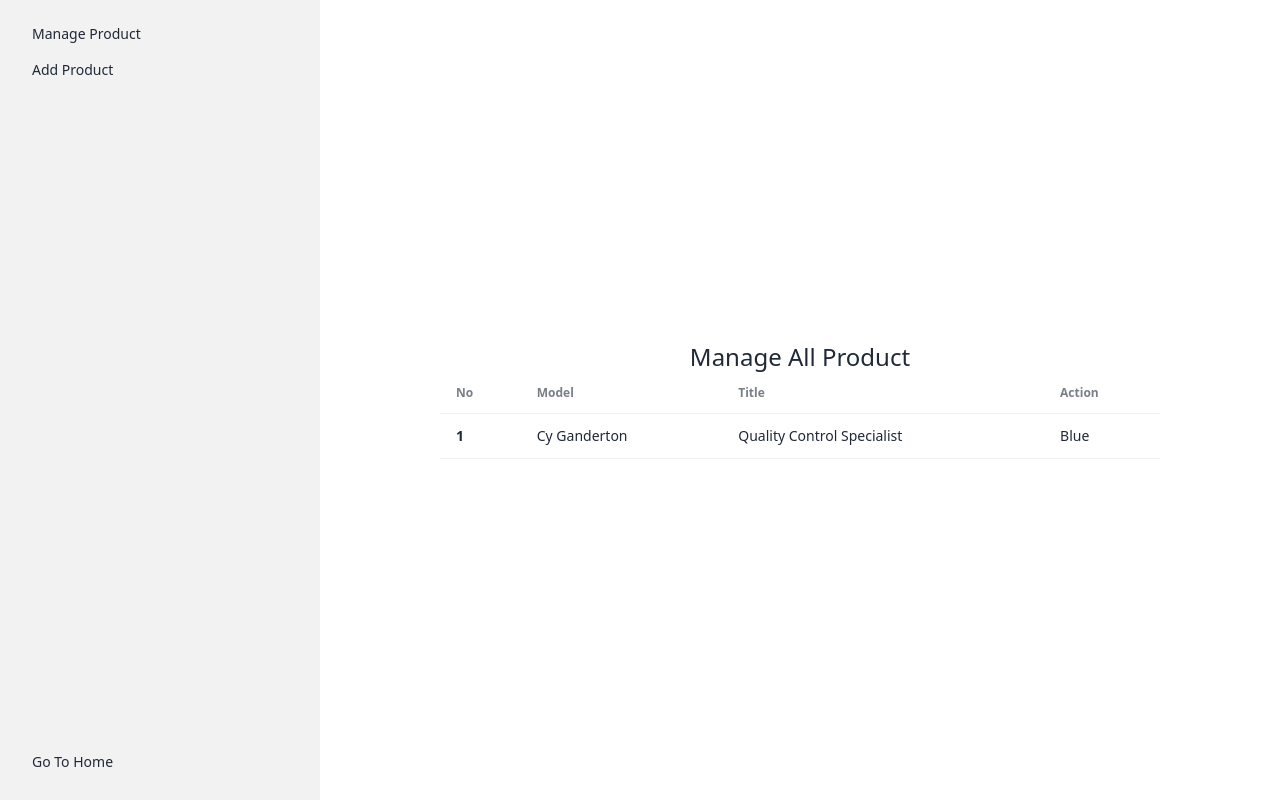
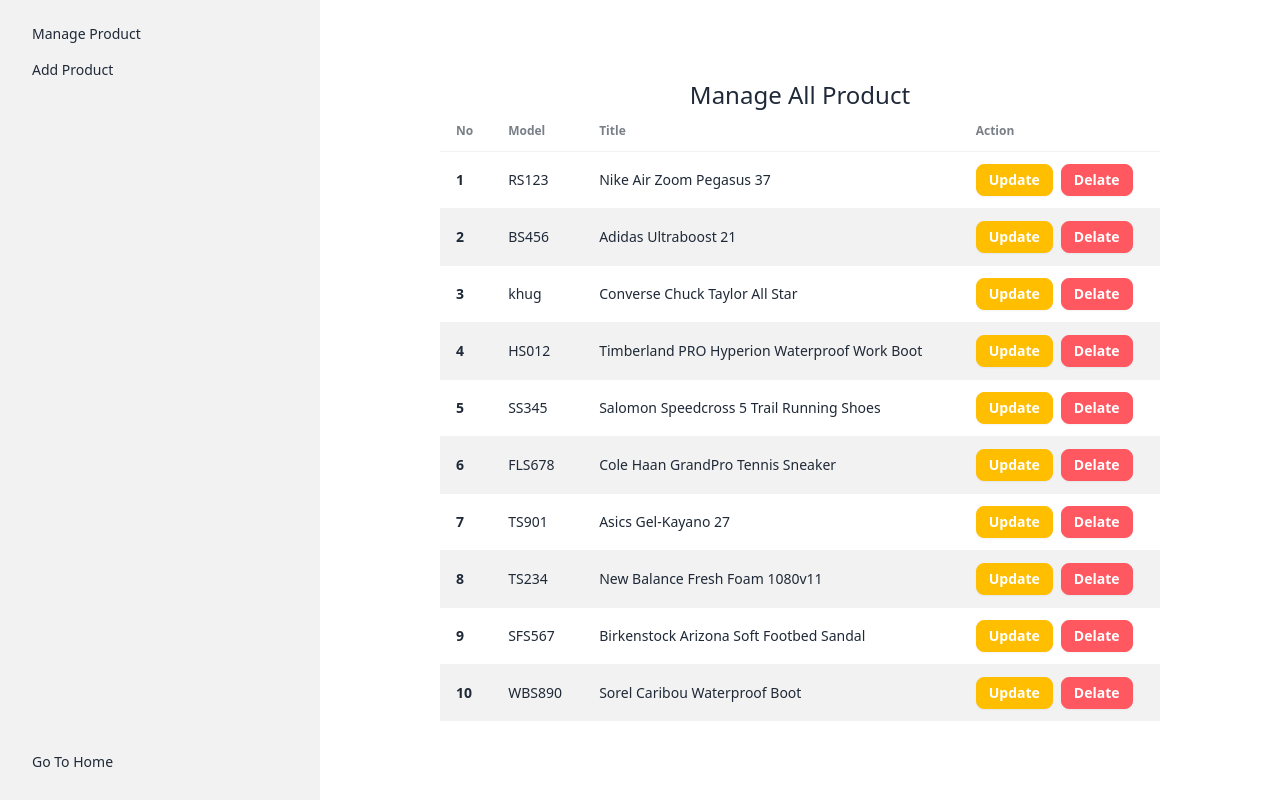
Before and after one commit to TanvirAlamSk/stride-wave-progect1, a React (Create React App) app: page /dashboard in a window 1280 px wide. Built offline with nearby package versions, Linux system fonts and the light colour scheme; no server answers; data requests are answered from the project's data file; sample sign-in values are in the browser's storage.

Commit message:
delete functionality done

```diff
--- a/db.json
+++ b/db.json
@@ -1,7 +1,7 @@
 {
   "shoes": [
     {
-      "id": 1,
+      "id": "1",
       "model": "RS123",
       "title": "Nike Air Zoom Pegasus 37",
       "price": 120,
@@ -9,7 +9,7 @@
       "image": "https://static.nike.com/a/images/t_PDP_1728_v1/f_auto,q_auto:eco/d0018c80-6420-44e4-a94e-64b64627d662/pegasus-39-mens-road-running-shoes-jXTgc9.png"
     },
     {
-      "id": 2,
+      "id": "2",
       "model": "BS456",
       "title": "Adidas Ultraboost 21",
       "price": 180,
@@ -17,15 +17,15 @@
       "image": "https://assets.adidas.com/images/h_2000,f_auto,q_auto,fl_lossy,c_fill,g_auto/231a3c6976214bb59b8a94bed55453a3_9366/Ultraboost_Light_Shoes_Pink_ID3288_HM1.jpg"
     },
     {
-      "id": 3,
-      "model": "CS789",
+      "id": "3",
+      "model": "khug",
       "title": "Converse Chuck Taylor All Star",
-      "price": 55,
+      "price": "55",
       "description": "The iconic Converse Chuck Taylor All Star is a timeless sneaker with a classic design.",
       "image": "https://www.converse.com/dw/image/v2/BCZC_PRD/on/demandware.static/-/Sites-cnv-master-catalog/default/dw5598b08e/images/a_107/A10262C_A_107X1.jpg?sw=964"
     },
     {
-      "id": 4,
+      "id": "4",
       "model": "HS012",
       "title": "Timberland PRO Hyperion Waterproof Work Boot",
       "price": 190,
@@ -33,7 +33,7 @@
       "image": "https://images.timberland.com/is/image/timberland/90625357-HERO?hei=1350&wid=1350&qlt=50&resMode=sharp2&op_usm=0.9,1.0,8,0"
     },
     {
-      "id": 5,
+      "id": "5",
       "model": "SS345",
       "title": "Salomon Speedcross 5 Trail Running Shoes",
       "price": 130,
@@ -41,7 +41,7 @@
       "image": "https://runcompany.co.uk/cdn/shop/products/salomon-men-s-speedcross-5-trail-shoe-goji-berry-w-black-8-29510904873137_600x.png?v=1709375553"
     },
     {
-      "id": 6,
+      "id": "6",
       "model": "FLS678",
       "title": "Cole Haan GrandPro Tennis Sneaker",
       "price": 150,
@@ -49,7 +49,7 @@
       "image": "https://www.colehaan.com/dw/image/v2/AALO_PRD/on/demandware.static/-/Sites-itemmaster_colehaan/default/dw575d9705/images/C22584/large/_e_N_C22584.jpg?sw=510"
     },
     {
-      "id": 7,
+      "id": "7",
       "model": "TS901",
       "title": "Asics Gel-Kayano 27",
       "price": 160,
@@ -57,7 +57,7 @@
       "image": "https://images.asics.com/is/image/asics/1014A259_007_SR_RT_GLB?$zoom$"
     },
     {
-      "id": 8,
+      "id": "8",
       "model": "TS234",
       "title": "New Balance Fresh Foam 1080v11",
       "price": 150,
@@ -65,7 +65,7 @@
       "image": "https://nb.scene7.com/is/image/NB/u9060blk_nb_02_i?$dw_detail_main_lg$&bgc=f1f1f1&layer=1&bgcolor=f1f1f1&blendMode=mult&scale=10&wid=1600&hei=1600"
     },
     {
-      "id": 9,
+      "id": "9",
       "model": "SFS567",
       "title": "Birkenstock Arizona Soft Footbed Sandal",
       "price": 135,
@@ -73,28 +73,12 @@
       "image": "https://www.birkenstock.com/dw/image/v2/BDXC_PRD/on/demandware.static/-/Sites-master-catalog/default/dw1c14c58a/151183/151183.jpg?sw=848&sh=848&strip=false"
     },
     {
-      "id": 10,
+      "id": "10",
       "model": "WBS890",
       "title": "Sorel Caribou Waterproof Boot",
       "price": 170,
       "description": "Sorel Caribou boots are designed to keep your feet warm and dry in harsh winter conditions.",
       "image": "https://columbia.scene7.com/is/image/ColumbiaSportswear2/2030481_247_f?wid=768&hei=806&v=1714468679"
-    },
-    {
-      "id": 11,
-      "model": "IG3320",
-      "title": "ADIZERO BOSTON 12 RUNNING SHOES",
-      "price": "160",
-      "image": "https://assets.adidas.com/images/h_840,f_auto,q_auto,fl_lossy,c_fill,g_auto/ee82faf538964684a25ada28902dade6_9366/Adizero_Boston_12_Running_Shoes_Beige_IG3320_HM1.jpg",
-      "description": "A layered midsole construction made of our high-performance foam Lightstrike Pro plus the all-new Lightstrike 2.0, engineered to deliver a cushioned and dynamic ride. The Continental™ outsole provides superior grip in the most demanding conditions."
-    },
-    {
-      "id": 12,
-      "model": "IG3320",
-      "title": "ADIZERO BOSTON 12 RUNNING SHOES",
-      "price": "160",
-      "image": "https://assets.adidas.com/images/h_840,f_auto,q_auto,fl_lossy,c_fill,g_auto/ee82faf538964684a25ada28902dade6_9366/Adizero_Boston_12_Running_Shoes_Beige_IG3320_HM1.jpg",
-      "description": "A layered midsole construction made of our high-performance foam Lightstrike Pro plus the all-new Lightstrike 2.0, engineered to deliver a cushioned and dynamic ride. The Continental™ outsole provides superior grip in the most demanding conditions."
     }
   ]
 }
--- /dev/null
+++ b/src/components/DashboardCard/DashboardCard.jsx
@@ -0,0 +1,21 @@
+import React from 'react';
+import { Link } from 'react-router-dom';
+
+const DashboardCard = ({ shoe, handelDelectProduct }) => {
+    const { id, model, title } = shoe
+    return (
+        <tr>
+            <th>{id}</th>
+            <td>{model}</td>
+            <td>{title}</td>
+            <td className='flex gap-2'>
+                <Link to={`/dashboard/update/${id}`}>
+                    <button className='btn btn-sm btn-warning text-white'>Update</button>
+                </Link>
+                <button onClick={() => handelDelectProduct(id)} className='btn btn-sm btn-error text-white'>Delate</button>
+            </td>
+        </tr>
+    );
+};
+
+export default DashboardCard;
--- a/src/layouts/DashboardLayouts.jsx
+++ b/src/layouts/DashboardLayouts.jsx
@@ -2,12 +2,15 @@
 
 const DashboardLayouts = () => {
     return (
+        <div>
+            <div className="">
+                <label htmlFor="my-drawer-2" className="btn btn-primary drawer-button lg:hidden float-end m-6">Open drawer</label>
+            </div>
             <div className="drawer lg:drawer-open">
                 <input id="my-drawer-2" type="checkbox" className="drawer-toggle" />
+
                 <div className="drawer-content flex flex-col items-center justify-center">
                     <Outlet></Outlet>
-                <label htmlFor="my-drawer-2" className="btn btn-primary drawer-button lg:hidden">Open drawer</label>
-
                 </div>
                 <div className="drawer-side">
                     <label htmlFor="my-drawer-2" aria-label="close sidebar" className="drawer-overlay"></label>
@@ -22,6 +25,7 @@
 
                 </div>
             </div>
+        </div>
     );
 };
 
--- a/src/pages/CreateProduct.jsx
+++ b/src/pages/CreateProduct.jsx
@@ -46,7 +46,7 @@
         <div className='md:w-2/3 mx-auto my-10 p-6 border border-solid rounded-md'>
             <h2 className='text-2xl font-semibold text-center'>Add A New Product</h2>
             <form onSubmit={handelAddProduct} className="card-body pb-0">
-                <div className='flex w-full gap-6 mt-5 justify-around'>
+                <div className='flex flex-col md:flex-row w-full gap-6 mt-5 justify-around'>
                     <div className='w-full'>
                         <label className='text-gray-500'>Model</label>
                         <input name='model' type="text" placeholder="model" className="input input-bordered w-full" />
@@ -56,7 +56,7 @@
                         <input name='title' type="text" placeholder="title" className="input input-bordered w-full" />
                     </div>
                 </div>
-                <div className='flex w-full gap-6 justify-around mt-6'>
+                <div className='flex flex-col md:flex-row w-full gap-6 justify-around mt-6'>
                     <div className='w-full'>
                         <label className='text-gray-500'>Price</label>
                         <input name='price' type="text" placeholder="price" className="input input-bordered w-full" />
--- a/src/pages/Dashboard.jsx
+++ b/src/pages/Dashboard.jsx
@@ -1,14 +1,31 @@
+import { useLoaderData } from "react-router-dom";
+import DashboardCard from "../components/DashboardCard/DashboardCard";
+import { useEffect, useState } from "react";
 
 const Dashboard = () => {
+    const [shoes, setShoes] = useState([])
+    useEffect(() => {
+        fetch("http://localhost:3000/shoes")
+            .then((response) => response.json())
+            .then((data) => setShoes(data))
+    }, [])
 
-
+    const handelDelectProduct = (id) => {
+        fetch(`http://localhost:3000/shoes/${id}`, {
+            // method: "DELETE",
+        })
+            .then((response) => response.json())
+            .then((data) => {
+                const restShoes = shoes.filter((shoe) => shoe.id !== data.id)
+                setShoes(restShoes)
+            })
+    }
     return (
         <div className="w-3/4 mx-auto">
             <h3 className="text-2xl text-center">Manage All Product</h3>
             <div >
                 <div className="overflow-x-auto">
                     <table className="table table-zebra">
-                        {/* head */}
                         <thead>
                             <tr>
                                 <th>No</th>
@@ -18,13 +35,12 @@
                             </tr>
                         </thead>
                         <tbody>
-                            {/* row 1 */}
-                            <tr>
-                                <th>1</th>
-                                <td>Cy Ganderton</td>
-                                <td>Quality Control Specialist</td>
-                                <td>Blue</td>
-                            </tr>
+                            {
+                                shoes.map((shoe) => <DashboardCard key={shoe.id} shoe={shoe}
+                                    handelDelectProduct={handelDelectProduct}
+                                ></DashboardCard>)
+                            }
+
                         </tbody>
                     </table>
                 </div>
--- /dev/null
+++ b/src/pages/UpdateProduct.jsx
@@ -0,0 +1,71 @@
+import React from 'react';
+import { useLoaderData } from 'react-router-dom';
+
+const UpdateProduct = () => {
+    const data = useLoaderData()
+    const { id, model, title, price, image, description } = data
+    const handelUpdateProduct = (event) => {
+        event.preventDefault();
+        const model = event.target.model.value
+        const title = event.target.title.value
+        const price = event.target.price.value
+        const image = event.target.image.value
+        const description = event.target.description.value
+        const updateProduct = {
+            model,
+            title,
+            price,
+            image,
+            description
+        }
+        fetch(`http://localhost:3000/shoes/${id}`, {
+            method: "PATCH",
+            header: {
+                "Content-Type": "Application/json"
+            },
+            body: JSON.stringify(updateProduct)
+        })
+            .then((response) => response.json())
+            .then((data) => {
+                console.log(data)
+                alert("Product update successfully")
+            })
+    }
+    return (
+        <div className='md:w-2/3 mx-auto my-10 p-6 border border-solid rounded-md'>
+            <h2 className='text-2xl font-semibold text-center'>Update Product</h2>
+            <form onSubmit={handelUpdateProduct} className="card-body pb-0">
+                <div className='flex flex-col md:flex-row w-full gap-6 mt-5 justify-around'>
+                    <div className='w-full'>
+                        <label className='text-gray-500'>Model</label>
+                        <input name='model' type="text" defaultValue={model} className="input input-bordered w-full" />
+                    </div>
+                    <div className='w-full'>
+                        <label className='text-gray-500'>Title</label>
+                        <input name='title' type="text" defaultValue={title} className="input input-bordered w-full" />
+                    </div>
+                </div>
+                <div className='flex flex-col md:flex-row w-full gap-6 justify-around mt-6'>
+                    <div className='w-full'>
+                        <label className='text-gray-500'>Price</label>
+                        <input name='price' defaultValue={price} type="text" className="input input-bordered w-full" />
+                    </div>
+                    <div className='w-full'>
+                        <label className='text-gray-500'>Image</label>
+                        <input name='image' defaultValue={image} type="text" className="input input-bordered  w-full" />
+                    </div>
+
+                </div>
+                <div className='mt-10'>
+                    <div className='w-full'>
+                        <label className='text-gray-500'>Description</label>
+                        <textarea name='description' defaultValue={description} type="text" className="textarea textarea-bordered w-full h-36" ></textarea>
+                    </div>
+                    <button type='submit' className='w-full btn btn-info text-white my-4'> Update Product </button>
+                </div>
+            </form>
+        </div>
+    );
+};
+
+export default UpdateProduct;
```
Also changed, not shown: src/routes/routes.jsx (+9 -3 lines). Lines whose indentation alone changed are shown as unchanged.
